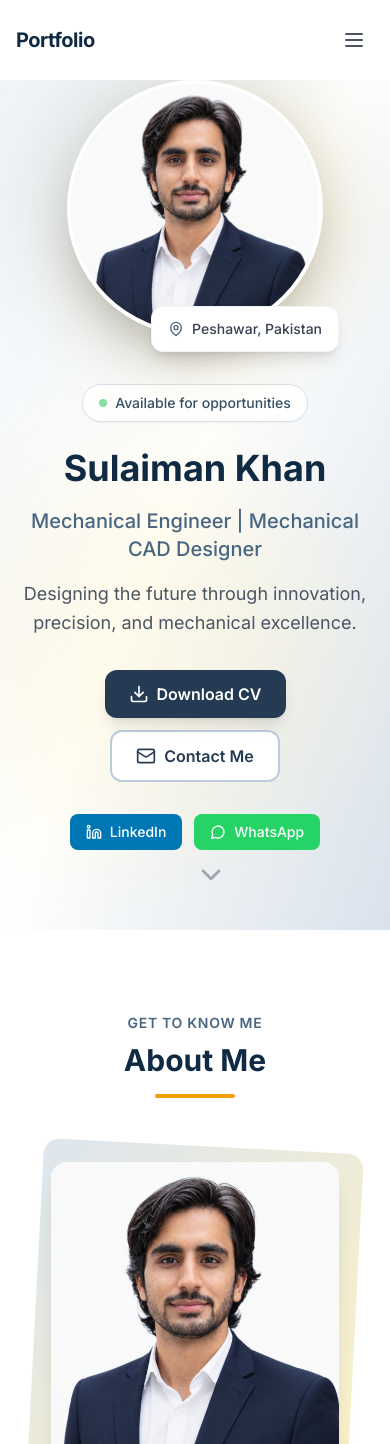
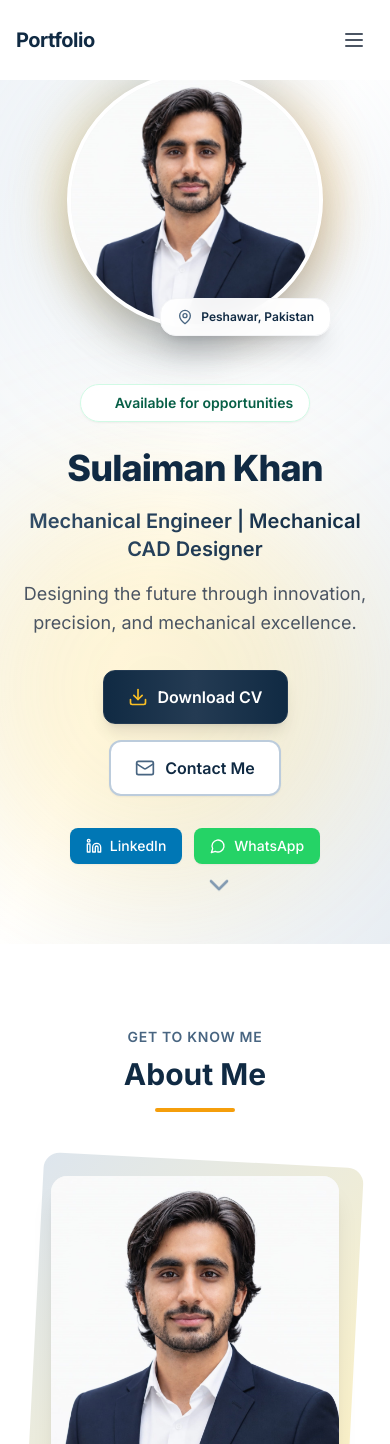
Before and after one commit to sulaimankhan9540-art/portfolio, a React (Vite) app: page / in a window 390 px wide. Shown: the top 1444 px of the page. Built offline with nearby package versions, Linux system fonts and the light colour scheme.

Commit message:
Save hero component and sync animations

```diff
--- a/src/components/Hero.tsx
+++ b/src/components/Hero.tsx
@@ -14,55 +14,111 @@ export const Hero: React.FC<HeroProps> = ({ profile, onDownloadCV }) => {
   const initials = profile.name.split(' ').map(n => n[0]).join('').slice(0, 2);
 
   return (
-    <section id="home" className="relative min-h-screen flex items-center bg-gradient-to-br from-primary-50 via-white to-primary-100 overflow-hidden">
-      <div className="absolute inset-0 opacity-30">
-        <div className="absolute top-20 left-10 w-72 h-72 bg-primary-200 rounded-full mix-blend-multiply filter blur-3xl animate-pulse" />
-        <div className="absolute bottom-20 right-10 w-96 h-96 bg-accent-200 rounded-full mix-blend-multiply filter blur-3xl animate-pulse" style={{ animationDelay: '2s' }} />
+    <section id="home" className="relative min-h-screen flex items-center bg-gradient-to-br from-primary-50 via-white to-primary-100/60 overflow-hidden">
+
+      {/* Embedded Keyframes for Guaranteed Animations */}
+      <style>{`
+        @keyframes floatAnimation {
+          0%, 100% { transform: translateY(0px); }
+          50% { transform: translateY(-12px); }
+        }
+        @keyframes orbGlow {
+          0%, 100% { opacity: 0.3; transform: scale(1); }
+          50% { opacity: 0.6; transform: scale(1.1); }
+        }
+        .animate-hero-float {
+          animation: floatAnimation 4s ease-in-out infinite;
+        }
+        .animate-hero-orb {
+          animation: orbGlow 6s ease-in-out infinite;
+        }
+      `}</style>
+
+      {/* Animated Ambient Background Blur Orbs */}
+      <div className="absolute inset-0 pointer-events-none overflow-hidden">
+        <div
+          className="absolute top-16 left-10 w-80 h-80 bg-primary-300/40 rounded-full mix-blend-multiply filter blur-3xl animate-hero-orb"
+        />
+        <div
+          className="absolute bottom-16 right-10 w-96 h-96 bg-accent-300/40 rounded-full mix-blend-multiply filter blur-3xl animate-hero-orb"
+          style={{ animationDelay: '3s' }}
+        />
       </div>
 
-      <div className="relative max-w-7xl mx-auto px-4 sm:px-6 lg:px-8 py-20 lg:py-32 w-full">
+      <div className="relative max-w-7xl mx-auto px-4 sm:px-6 lg:px-8 py-20 lg:py-32 w-full z-10">
         <div className="grid lg:grid-cols-2 gap-12 items-center">
+
+          {/* Left Hero Content */}
           <div className="text-center lg:text-left order-2 lg:order-1">
-            <div className="inline-flex items-center gap-2 px-4 py-2 bg-white rounded-full shadow-sm border border-primary-100 mb-6">
-              <span className="w-2 h-2 bg-green-500 rounded-full animate-pulse" />
-              <span className="text-sm font-medium text-primary-700">Available for opportunities</span>
+            <div className="inline-flex items-center gap-2 px-4 py-2 bg-white/90 backdrop-blur-md rounded-full shadow-sm border border-emerald-100 mb-6 transition-transform hover:scale-105">
+              <span className="w-2.5 h-2.5 bg-emerald-500 rounded-full animate-ping" />
+              <span className="text-sm font-semibold text-emerald-800">Available for opportunities</span>
             </div>
 
-            <h1 className="text-4xl sm:text-5xl lg:text-6xl font-bold text-primary-900 leading-tight mb-4">{profile.name}</h1>
-            <p className="text-xl sm:text-2xl text-primary-600 font-medium mb-4">{profile.title}</p>
-            <p className="text-lg text-gray-600 mb-8 max-w-xl mx-auto lg:mx-0 leading-relaxed">{profile.tagline}</p>
+            <h1 className="text-4xl sm:text-5xl lg:text-6xl font-extrabold text-primary-900 leading-tight mb-4 tracking-tight">
+              {profile.name}
+            </h1>
+            <p className="text-xl sm:text-2xl text-primary-600 font-semibold mb-4 bg-gradient-to-r from-primary-700 to-primary-900 bg-clip-text text-transparent">
+              {profile.title}
+            </p>
+            <p className="text-lg text-gray-600 mb-8 max-w-xl mx-auto lg:mx-0 leading-relaxed">
+              {profile.tagline}
+            </p>
 
-            <div className="flex flex-wrap gap-3 justify-center lg:justify-start mb-8">
-              <button onClick={onDownloadCV}
-                className="inline-flex items-center gap-2 px-6 py-3 bg-primary-800 text-white font-semibold rounded-xl hover:bg-primary-900 transition-all shadow-lg hover:shadow-xl transform hover:-translate-y-0.5">
-                <Download className="w-5 h-5" />Download CV
+            {/* Main Action Buttons */}
+            <div className="flex flex-wrap gap-4 justify-center lg:justify-start mb-8">
+              <button
+                onClick={onDownloadCV}
+                className="inline-flex items-center gap-2.5 px-6 py-3.5 bg-gradient-to-r from-primary-900 via-primary-800 to-primary-900 text-white font-semibold rounded-xl shadow-lg hover:shadow-xl hover:shadow-primary-900/20 transition-all duration-300 transform hover:-translate-y-1 active:translate-y-0 group border border-primary-800"
+              >
+                <Download className="w-5 h-5 group-hover:scale-110 transition-transform text-accent-400" />
+                <span>Download CV</span>
               </button>
-              <button onClick={scrollToContact}
-                className="inline-flex items-center gap-2 px-6 py-3 bg-white text-primary-800 font-semibold rounded-xl border-2 border-primary-200 hover:border-primary-400 hover:bg-primary-50 transition-all">
-                <Mail className="w-5 h-5" />Contact Me
+
+              <button
+                onClick={scrollToContact}
+                className="inline-flex items-center gap-2.5 px-6 py-3.5 bg-white text-primary-900 font-semibold rounded-xl border-2 border-primary-200 hover:border-primary-400 hover:bg-primary-50/80 shadow-sm transition-all duration-300 transform hover:-translate-y-1"
+              >
+                <Mail className="w-5 h-5 text-primary-600" />
+                <span>Contact Me</span>
               </button>
             </div>
 
+            {/* Social Link Badges */}
             <div className="flex flex-wrap gap-3 justify-center lg:justify-start">
               {!isPlaceholder(profile.linkedin) && (
-                <a href={profile.linkedin.startsWith('http') ? profile.linkedin : 'https://' + profile.linkedin} target="_blank" rel="noopener noreferrer"
-                  className="inline-flex items-center gap-2 px-4 py-2 bg-[#0077b5] text-white rounded-lg hover:bg-[#005885] transition-colors text-sm font-medium">
-                  <Linkedin className="w-4 h-4" />LinkedIn
+                <a
+                  href={profile.linkedin.startsWith('http') ? profile.linkedin : 'https://' + profile.linkedin}
+                  target="_blank"
+                  rel="noopener noreferrer"
+                  className="inline-flex items-center gap-2 px-4 py-2 bg-[#0077b5] text-white rounded-lg hover:bg-[#005885] shadow-sm hover:-translate-y-0.5 transition-all text-sm font-medium"
+                >
+                  <Linkedin className="w-4 h-4" />
+                  <span>LinkedIn</span>
                 </a>
               )}
               {!isPlaceholder(profile.whatsapp) && (
-                <a href={'https://wa.me/' + profile.whatsapp.replace(/\D/g, '')} target="_blank" rel="noopener noreferrer"
-                  className="inline-flex items-center gap-2 px-4 py-2 bg-[#25D366] text-white rounded-lg hover:bg-[#128C7E] transition-colors text-sm font-medium">
-                  <MessageCircle className="w-4 h-4" />WhatsApp
+                <a
+                  href={'https://wa.me/' + profile.whatsapp.replace(/\D/g, '')}
+                  target="_blank"
+                  rel="noopener noreferrer"
+                  className="inline-flex items-center gap-2 px-4 py-2 bg-[#25D366] text-white rounded-lg hover:bg-[#128C7E] shadow-sm hover:-translate-y-0.5 transition-all text-sm font-medium"
+                >
+                  <MessageCircle className="w-4 h-4" />
+                  <span>WhatsApp</span>
                 </a>
               )}
             </div>
           </div>
 
+          {/* Right Image Container with Floating Halo */}
           <div className="order-1 lg:order-2 flex justify-center">
-            <div className="relative">
-              <div className="absolute inset-0 bg-gradient-to-br from-primary-400 to-accent-400 rounded-full blur-2xl opacity-30 scale-110" />
-              <div className="relative w-64 h-64 sm:w-80 sm:h-80 lg:w-96 lg:h-96 rounded-full overflow-hidden border-4 border-white shadow-2xl bg-gray-100">
+            <div className="relative group animate-hero-float">
+              {/* Outer Glowing Gradient Ring */}
+              <div className="absolute -inset-2 bg-gradient-to-r from-accent-400 via-primary-500 to-accent-500 rounded-full blur-xl opacity-50 group-hover:opacity-80 transition duration-500 animate-hero-orb" />
+
+              {/* Photo Circular Frame */}
+              <div className="relative w-64 h-64 sm:w-80 sm:h-80 lg:w-96 lg:h-96 rounded-full overflow-hidden border-4 border-white shadow-2xl bg-gray-100 transition-transform duration-500 group-hover:scale-105">
                 {profile.photo ? (
                   <img src={profile.photo} alt={profile.name} className="w-full h-full object-cover" />
                 ) : (
@@ -71,17 +127,25 @@ export const Hero: React.FC<HeroProps> = ({ profile, onDownloadCV }) => {
                   </div>
                 )}
               </div>
-              <div className="absolute -bottom-4 -right-4 bg-white rounded-xl shadow-lg px-4 py-3 border border-gray-100">
-                <div className="flex items-center gap-2">
+
+              {/* Floating Location Badge */}
+              {profile.location && (
+                <div className="absolute -bottom-2 -right-2 bg-white/95 backdrop-blur-md rounded-2xl shadow-xl px-4 py-2.5 border border-gray-100 flex items-center gap-2 text-xs sm:text-sm font-semibold text-primary-900 transition-transform hover:scale-105">
                   <MapPin className="w-4 h-4 text-primary-600" />
-                  <span className="text-sm font-medium text-gray-700">{profile.location}</span>
+                  <span>{profile.location}</span>
                 </div>
-              </div>
+              )}
             </div>
           </div>
+
         </div>
 
-        <button onClick={scrollToAbout} className="absolute bottom-8 left-1/2 -translate-x-1/2 animate-bounce text-gray-400 hover:text-primary-600 transition-colors" aria-label="Scroll down">
+        {/* Scroll Indicator */}
+        <button
+          onClick={scrollToAbout}
+          className="absolute bottom-6 left-1/2 -translate-x-1/2 animate-bounce text-primary-400 hover:text-primary-700 transition-colors p-2"
+          aria-label="Scroll down"
+        >
           <ChevronDown className="w-8 h-8" />
         </button>
       </div>
```
